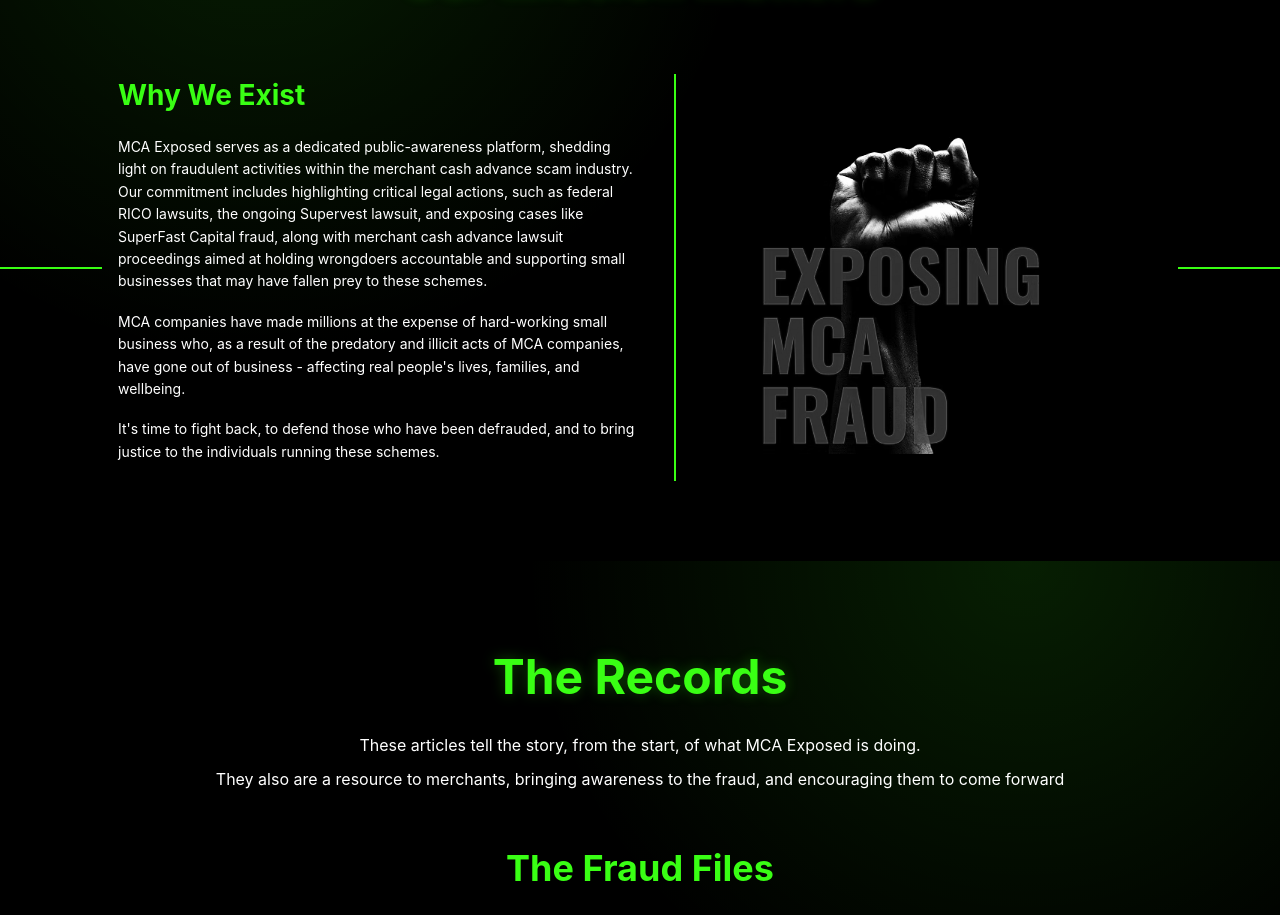
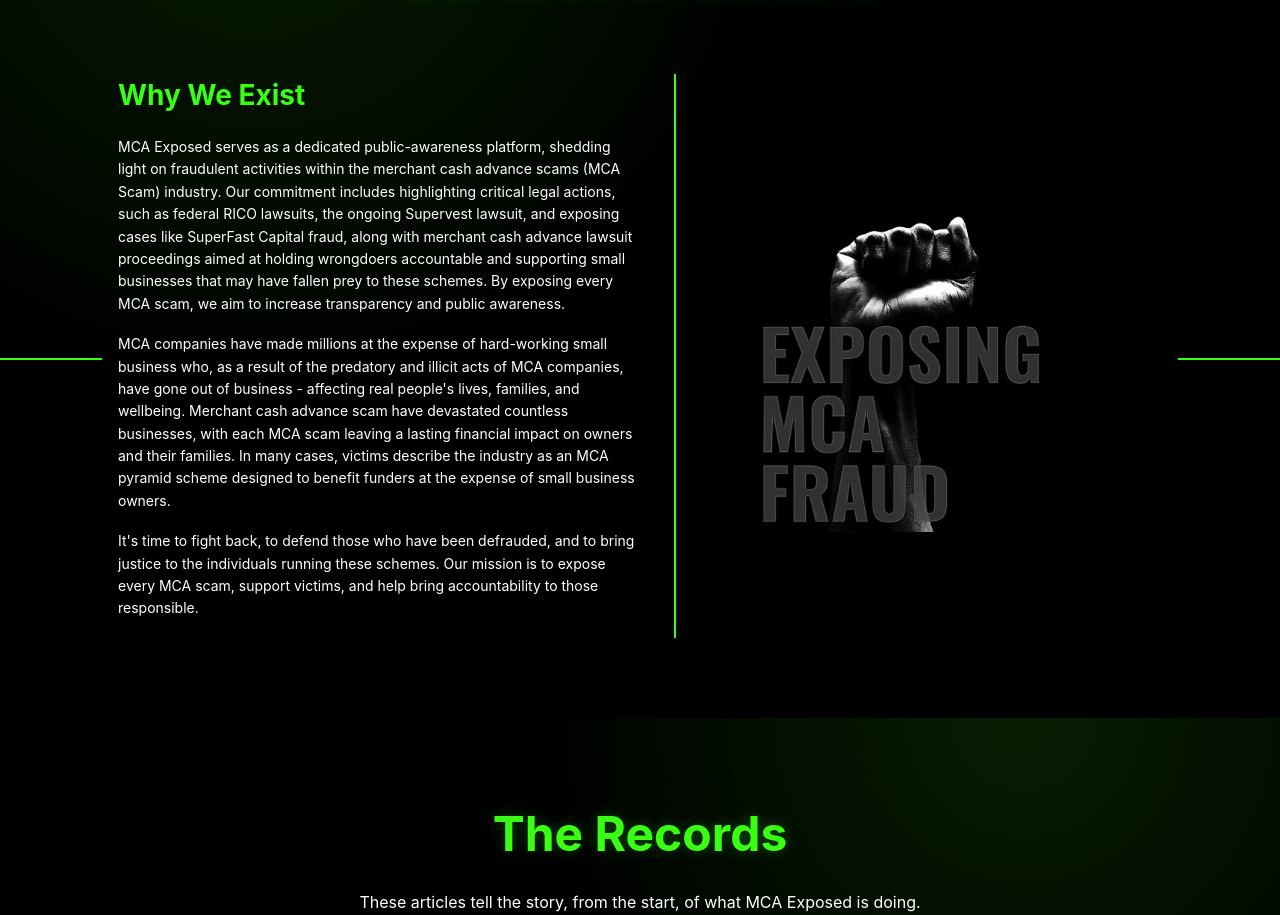
Before and after one commit to Abuhuuraira/mcaexposed, a React (Vite) app: page / in a window 1280 px wide. Shown: the part 1020-1935 px from the top of the page. Built offline with nearby package versions, Linux system fonts and the light colour scheme; no server answers.

Commit message:
fix: enhance clarity and impact of mission statement in MissionSection component

```diff
--- a/src/components/MissionSection.tsx
+++ b/src/components/MissionSection.tsx
@@ -12,24 +12,32 @@
           <p>
             MCA Exposed serves as a dedicated public-awareness platform,
             shedding light on fraudulent activities within the merchant cash
-            advance scam industry. Our commitment includes highlighting
-            critical legal actions, such as federal RICO lawsuits, the ongoing
-            Supervest lawsuit, and exposing cases like SuperFast Capital fraud,
-            along with merchant cash advance lawsuit proceedings aimed at
-            holding wrongdoers accountable and supporting small businesses that
-            may have fallen prey to these schemes.
+            advance scams (MCA Scam) industry. Our commitment includes
+            highlighting critical legal actions, such as federal RICO lawsuits,
+            the ongoing Supervest lawsuit, and exposing cases like SuperFast
+            Capital fraud, along with merchant cash advance lawsuit proceedings
+            aimed at holding wrongdoers accountable and supporting small
+            businesses that may have fallen prey to these schemes. By exposing
+            every MCA scam, we aim to increase transparency and public
+            awareness.
           </p>
 
           <p>
             MCA companies have made millions at the expense of hard-working
             small business who, as a result of the predatory and illicit acts of
             MCA companies, have gone out of business - affecting real people&apos;s
-            lives, families, and wellbeing.
+            lives, families, and wellbeing. Merchant cash advance scam have
+            devastated countless businesses, with each MCA scam leaving a
+            lasting financial impact on owners and their families. In many
+            cases, victims describe the industry as an MCA pyramid scheme
+            designed to benefit funders at the expense of small business owners.
           </p>
 
           <p>
             It&apos;s time to fight back, to defend those who have been defrauded,
-            and to bring justice to the individuals running these schemes.
+            and to bring justice to the individuals running these schemes. Our
+            mission is to expose every MCA scam, support victims, and help bring
+            accountability to those responsible.
           </p>
         </div>
 
```
